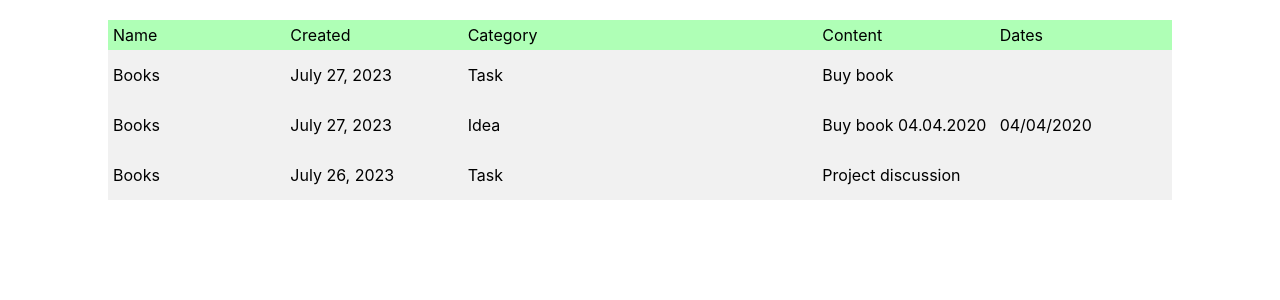
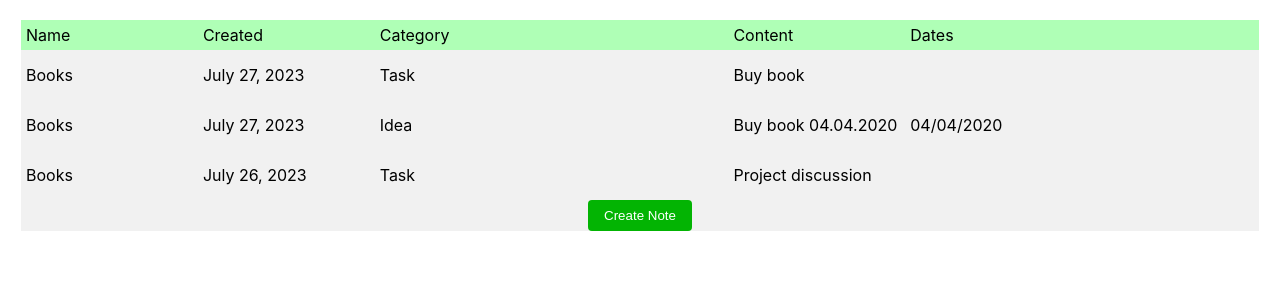
Before and after one commit to brovarenko/react-note-app, a React (Create React App) app: page / in a window 1280 px wide. Shown: the top 300 px of the page. Built offline with nearby package versions, Linux system fonts and the light colour scheme.

Commit message:
added note form

```diff
--- /dev/null
+++ b/src/components/add-form/note-form.tsx
@@ -0,0 +1,80 @@
+import React, { useState } from 'react';
+//import { useDispatch } from 'react-redux';
+import { useAppDispatch } from '../../hooks/use-app-dispatch.hook';
+import { addNote } from '../../store/notes/reducer';
+import { Note } from '../note-item/note-item';
+
+import styles from './styles.module.css';
+
+interface NoteFormModalProps {
+  closeModal: () => void;
+}
+
+const categories = ['Task', 'Random Thought', 'Idea'];
+
+const NoteFormModal: React.FC<NoteFormModalProps> = ({ closeModal }) => {
+  const [name, setName] = useState('');
+  const [content, setContent] = useState('');
+  const [category, setCategory] = useState(categories[0]);
+
+  const dispatch = useAppDispatch();
+
+  const handleSubmit = (e: React.FormEvent) => {
+    e.preventDefault();
+    const newNote: Note = {
+      id: Date.now(),
+      name,
+      createdAt: new Date().toLocaleDateString('en-US'),
+      content,
+      category,
+      dates: extractDatesFromContent(content),
+      archived: false,
+    };
+    dispatch(addNote(newNote));
+    closeModal();
+  };
+
+  // Helper function to extract dates from the content field
+  const extractDatesFromContent = (text: string): string[] => {
+    const datePattern = /\b\d{1,2}[./]\d{1,2}[./]\d{4}\b/g;
+    return text.match(datePattern) || [];
+  };
+
+  return (
+    <div className={styles.modal}>
+      <div className={styles.modalContent}>
+        <h2>Create Note</h2>
+        <form onSubmit={handleSubmit}>
+          <label>Name:</label>
+          <input
+            type='text'
+            value={name}
+            onChange={(e) => setName(e.target.value)}
+          />
+          <label>Content:</label>
+          <textarea
+            value={content}
+            onChange={(e) => setContent(e.target.value)}
+          />
+          <label>Category:</label>
+          <select
+            value={category}
+            onChange={(e) => setCategory(e.target.value)}
+          >
+            {categories.map((category) => (
+              <option key={category} value={category}>
+                {category}
+              </option>
+            ))}
+          </select>
+          <button type='submit'>Create</button>
+          <button type='button' onClick={closeModal}>
+            Cancel
+          </button>
+        </form>
+      </div>
+    </div>
+  );
+};
+
+export default NoteFormModal;
--- /dev/null
+++ b/src/components/add-form/styles.module.css
@@ -0,0 +1,64 @@
+.modal {
+  position: fixed;
+  top: 0;
+  left: 0;
+  width: 100%;
+  height: 100%;
+  background-color: rgba(0, 0, 0, 0.5);
+  display: flex;
+  justify-content: center;
+  align-items: center;
+}
+
+.modalContent {
+  background-color: white;
+  padding: 20px;
+  border-radius: 4px;
+  box-shadow: 0 2px 4px rgba(0, 0, 0, 0.1);
+  max-width: 500px;
+}
+
+h2 {
+  margin-top: 0;
+}
+
+form {
+  display: flex;
+  flex-direction: column;
+}
+
+label {
+  margin-bottom: 10px;
+  font-weight: bold;
+}
+
+input,
+textarea,
+select {
+  padding: 8px;
+  margin-bottom: 15px;
+  border: 1px solid #ccc;
+  border-radius: 4px;
+}
+
+button {
+  padding: 8px 16px;
+  background-color: #03b403;
+  color: white;
+  border: none;
+  border-radius: 4px;
+  cursor: pointer;
+}
+
+button[type='button'] {
+  margin: 10px 0;
+  background-color: #ccc;
+}
+
+button[type='submit']:hover {
+  background-color: #019c01;
+}
+
+button[type='button']:hover {
+  background-color: #df2929;
+}
--- a/src/components/note-item/styles.module.css
+++ b/src/components/note-item/styles.module.css
@@ -1,6 +1,6 @@
 .note {
   display: grid;
-  grid-template-columns: 1fr 1fr 2fr 1fr 1fr;
+  grid-template-columns: 1fr 1fr 2fr 1fr 1fr 1fr;
   margin: 10px;
   min-width: 100%;
 }
--- a/src/components/notes-list/notes-list.tsx
+++ b/src/components/notes-list/notes-list.tsx
@@ -1,39 +1,22 @@
-import React from 'react';
-
+import React, { useState } from 'react';
+import NoteFormModal from '../add-form/note-form';
 import NoteItem from '../note-item/note-item';
+import { useAppSelector } from '../../hooks/use-app-selector.hook';
+import { selectNotes } from '../../store/notes/reducer';
 import styles from './styles.module.css';
 
-const notes = [
-  {
-    id: 1,
-    name: 'Books',
-    createdAt: 'July 27, 2023',
-    content: 'Buy book',
-    category: 'Task',
-    dates: [],
-    archived: false,
-  },
-  {
-    id: 2,
-    name: 'Books',
-    createdAt: 'July 27, 2023',
-    content: 'Buy book 04.04.2020',
-    category: 'Idea',
-    dates: ['04/04/2020'],
-    archived: false,
-  },
-  {
-    id: 3,
-    name: 'Books',
-    createdAt: 'July 26, 2023',
-    content: 'Project discussion',
-    category: 'Task',
-    dates: [],
-    archived: false,
-  },
-];
+const NotesList: React.FC = () => {
+  const [isModalOpen, setIsModalOpen] = useState(false);
+  const notes = useAppSelector(selectNotes);
 
-const NotesList: React.FC = () => {
+  const handleAddNote = () => {
+    setIsModalOpen(true);
+  };
+
+  const closeModal = () => {
+    setIsModalOpen(false);
+  };
+
   return (
     <div className={styles.notesList}>
       <div className={styles.notesListHeader}>
@@ -46,6 +29,8 @@ const NotesList: React.FC = () => {
       {notes.map((note) => (
         <NoteItem key={note.id} note={note} />
       ))}
+      <button onClick={handleAddNote}>Create Note</button>
+      {isModalOpen && <NoteFormModal closeModal={closeModal} />}
     </div>
   );
 };
--- a/src/components/notes-list/styles.module.css
+++ b/src/components/notes-list/styles.module.css
@@ -1,6 +1,6 @@
 .notesListHeader {
   display: grid;
-  grid-template-columns: 1fr 1fr 2fr 1fr 1fr;
+  grid-template-columns: 1fr 1fr 2fr 1fr 1fr 1fr;
   background-color: rgb(175, 255, 182);
   min-width: 100%;
 }
--- a/src/index.tsx
+++ b/src/index.tsx
@@ -3,13 +3,17 @@ import ReactDOM from 'react-dom/client';
 import './index.css';
 import App from './App';
 import reportWebVitals from './reportWebVitals';
+import { store } from './store/store';
+import { Provider } from 'react-redux';
 
 const root = ReactDOM.createRoot(
   document.getElementById('root') as HTMLElement
 );
 root.render(
   <React.StrictMode>
-    <App />
+    <Provider store={store}>
+      <App />
+    </Provider>
   </React.StrictMode>
 );
 
```
